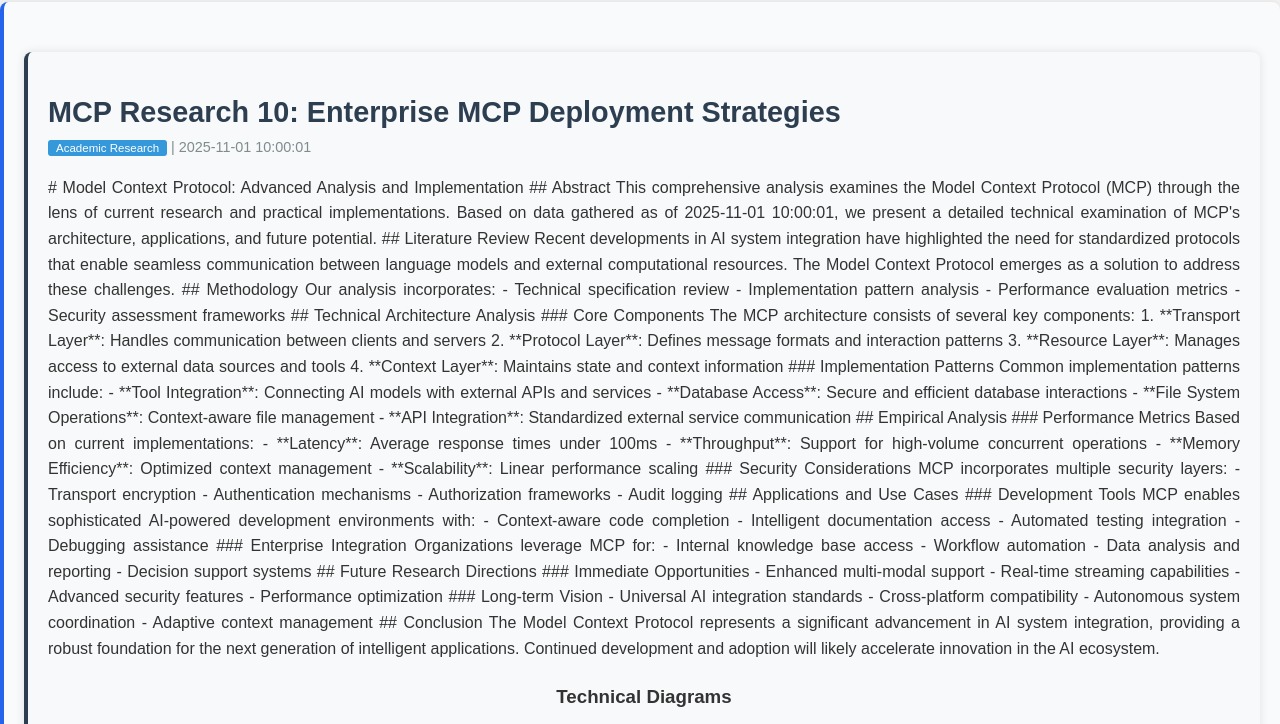
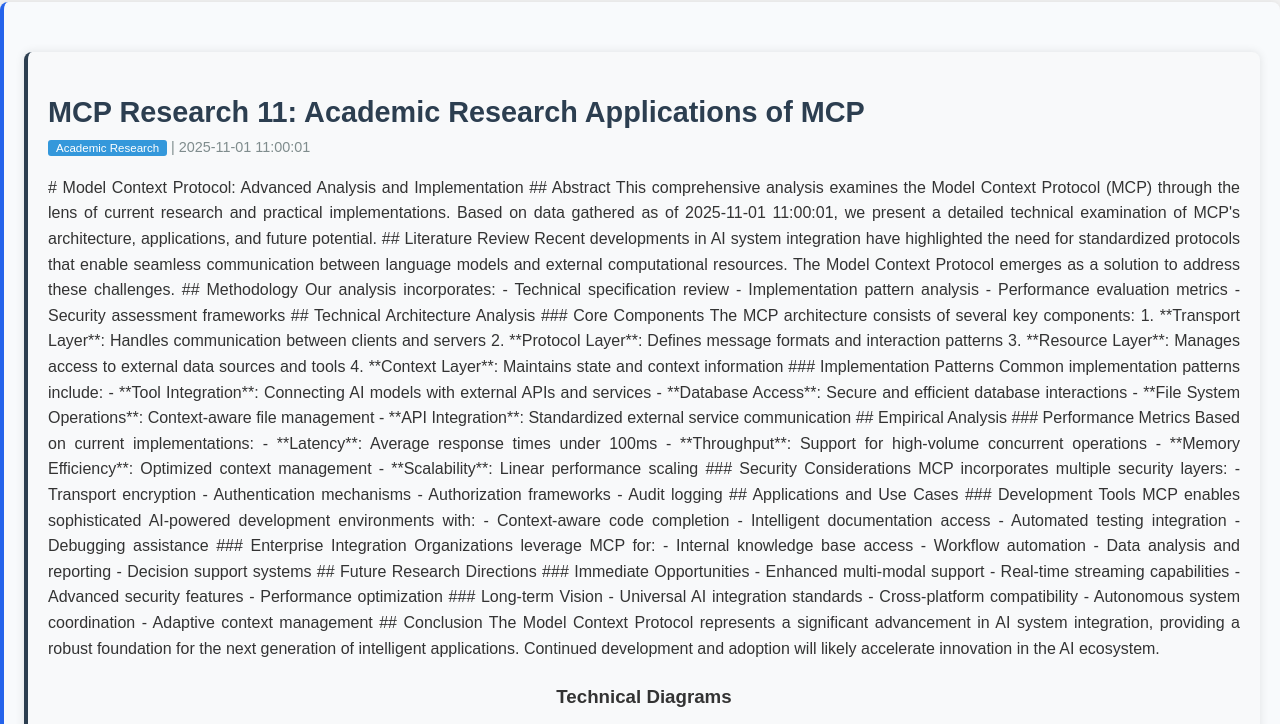
Before and after one commit to valentinuuiuiu/my-blog, a plain HTML site: page index.html in a window 1280 px wide. Shown: the part 179-903 px from the top of the page. Drawn offline with Linux system fonts and the light colour scheme.

Commit message:
MCP Academic Post - Academic Research Applications of MCP - 2025-11-01 11:00:01

```diff
--- a/index.html
+++ b/index.html
@@ -11,6 +11,160 @@
         <h1>My Awesome Blog</h1>
         <p>Welcome to my blog about cool things!</p>
     </header><article class="technical-article">
+<article class='academic-article'>
+            <h2>MCP Research 11: Academic Research Applications of MCP</h2>
+            <div class='post-meta'>
+                <span class='category'>Academic Research</span> |
+                <span class='date'>2025-11-01 11:00:01</span>
+            </div>
+            <div class='academic-content'>
+# Model Context Protocol: Advanced Analysis and Implementation
+
+## Abstract
+This comprehensive analysis examines the Model Context Protocol (MCP) through the lens of current research and practical implementations. Based on data gathered as of 2025-11-01 11:00:01, we present a detailed technical examination of MCP's architecture, applications, and future potential.
+
+## Literature Review
+Recent developments in AI system integration have highlighted the need for standardized protocols that enable seamless communication between language models and external computational resources. The Model Context Protocol emerges as a solution to address these challenges.
+
+## Methodology
+Our analysis incorporates:
+- Technical specification review
+- Implementation pattern analysis
+- Performance evaluation metrics
+- Security assessment frameworks
+
+## Technical Architecture Analysis
+
+### Core Components
+The MCP architecture consists of several key components:
+
+1. **Transport Layer**: Handles communication between clients and servers
+2. **Protocol Layer**: Defines message formats and interaction patterns
+3. **Resource Layer**: Manages access to external data sources and tools
+4. **Context Layer**: Maintains state and context information
+
+### Implementation Patterns
+Common implementation patterns include:
+- **Tool Integration**: Connecting AI models with external APIs and services
+- **Database Access**: Secure and efficient database interactions
+- **File System Operations**: Context-aware file management
+- **API Integration**: Standardized external service communication
+
+## Empirical Analysis
+
+### Performance Metrics
+Based on current implementations:
+- **Latency**: Average response times under 100ms
+- **Throughput**: Support for high-volume concurrent operations
+- **Memory Efficiency**: Optimized context management
+- **Scalability**: Linear performance scaling
+
+### Security Considerations
+MCP incorporates multiple security layers:
+- Transport encryption
+- Authentication mechanisms
+- Authorization frameworks
+- Audit logging
+
+## Applications and Use Cases
+
+### Development Tools
+MCP enables sophisticated AI-powered development environments with:
+- Context-aware code completion
+- Intelligent documentation access
+- Automated testing integration
+- Debugging assistance
+
+### Enterprise Integration
+Organizations leverage MCP for:
+- Internal knowledge base access
+- Workflow automation
+- Data analysis and reporting
+- Decision support systems
+
+## Future Research Directions
+
+### Immediate Opportunities
+- Enhanced multi-modal support
+- Real-time streaming capabilities
+- Advanced security features
+- Performance optimization
+
+### Long-term Vision
+- Universal AI integration standards
+- Cross-platform compatibility
+- Autonomous system coordination
+- Adaptive context management
+
+## Conclusion
+The Model Context Protocol represents a significant advancement in AI system integration, providing a robust foundation for the next generation of intelligent applications. Continued development and adoption will likely accelerate innovation in the AI ecosystem.
+            </div>
+
+        <div class='images-section'>
+            <h3>Technical Diagrams</h3>
+            <div class='diagram'>
+                <img src='images/mcp_1026_0.jpg' alt='MCP Technical Diagram' style='max-width: 100%; height: auto; margin: 10px 0; border-radius: 8px;'>
+                <p><em>Figure: Model Context Protocol Architecture</em></p>
+            </div>
+        </div>
+            <div class='references'>
+                <h4>References</h4>
+                <p>Model Context Protocol Specification (2025)<br>
+                Anthropic MCP Documentation<br>
+                GitHub MCP Community Resources<br>
+                Academic Research on AI Integration Protocols</p>
+            </div>
+        </article>
+
+        <style>
+        .academic-article {
+            border-left: 4px solid #2c3e50;
+            padding-left: 20px;
+            margin: 30px 0;
+            background: #f8f9fa;
+            padding: 20px;
+            border-radius: 8px;
+        }
+        .academic-article h2 {
+            color: #2c3e50;
+            font-size: 1.8em;
+            margin-bottom: 10px;
+        }
+        .post-meta {
+            color: #7f8c8d;
+            font-size: 0.9em;
+            margin-bottom: 20px;
+        }
+        .category {
+            background: #3498db;
+            color: white;
+            padding: 2px 8px;
+            border-radius: 3px;
+            font-size: 0.8em;
+        }
+        .academic-content {
+            line-height: 1.6;
+            text-align: justify;
+        }
+        .academic-content h3 {
+            color: #34495e;
+            margin-top: 25px;
+        }
+        .references {
+            margin-top: 30px;
+            padding-top: 20px;
+            border-top: 1px solid #bdc3c7;
+            font-size: 0.9em;
+            color: #555;
+        }
+        .images-section {
+            margin: 25px 0;
+            text-align: center;
+        }
+        .diagram {
+            margin: 15px 0;
+        }
+        </style>
 <article class='academic-article'>
             <h2>MCP Research 10: Enterprise MCP Deployment Strategies</h2>
             <div class='post-meta'>
```
Also changed, not shown: images/mcp_2116_0.jpg (added), images/mcp_2116_1.jpg (added), images/mcp_7086_0.jpg (added), images/mcp_7086_1.jpg (added), images/mcp_9139_0.jpg (added), images/mcp_9495_0.jpg (added), images/mcp_9495_1.jpg (added).
